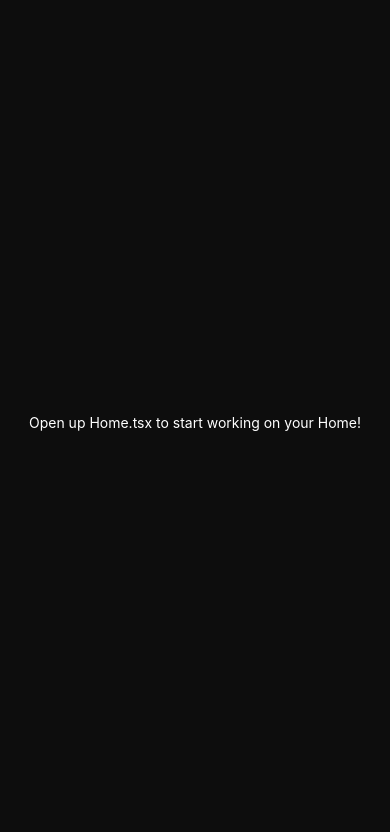
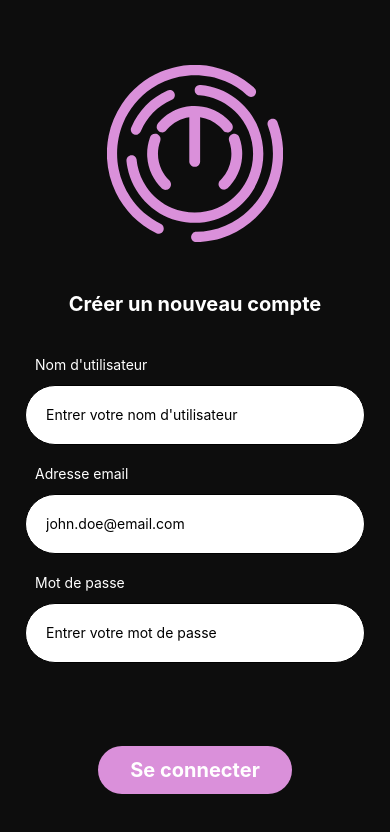
Before and after one commit to MasterProject03/mobile-app, a React Native app: screen /Register in a window 390 px wide. Shown: the top 832 px of the page. Built offline with nearby package versions, Linux system fonts and the light colour scheme.

Commit message:
Update register page

```diff
--- a/src/Register.tsx
+++ b/src/Register.tsx
@@ -1,12 +1,27 @@
 import { StatusBar } from "expo-status-bar";
-import { StyleSheet, Text, View } from "react-native";
+import {
+  StyleSheet,
+  Text,
+  View,
+  Image,
+} from "react-native";
+import Input from "../src/components/Input";
+import PinkButton from "../src/components/PinkButton";
+import RadioButton from "../src/components/RadioButton";
 
-export default function Home() {
+export default function Register() {
   return (
     <View style={styles.container}>
       <StatusBar style="auto" />
-
-      <Text style={styles.text}>Open up Home.tsx to start working on your Home!</Text>
+      <View style={styles.header}>
+        <Image style={styles.logo} source={require("../assets/frame.svg")} />
+        <Text style={styles.text}>Créer un nouveau compte</Text>
+      </View>
+      <Input label="Nom d'utilisateur" placeholder="Entrer votre nom d'utilisateur" />
+      <Input label="Adresse email" placeholder="john.doe@email.com" />
+      <Input label="Mot de passe" placeholder="Entrer votre mot de passe" />
+      {/* <RadioButton/> */}
+      <PinkButton label="Se connecter"/>
     </View>
   );
 }
@@ -14,12 +29,27 @@
 const styles = StyleSheet.create({
   container: {
     flex: 1,
-    backgroundColor: "#0d0d0d",
+    backgroundColor: "#0D0D0D",
+    alignItems: "center",
+    padding: 25,
+  },
+
+  header: {
     alignItems: "center",
     justifyContent: "center",
+    marginVertical: 40,
   },
 
   text: {
     color: "#ffffff",
+    fontWeight: "bold",
+    fontSize: 20,
+  },
+
+  logo: {
+    width: "70%",
+    height: undefined,
+    aspectRatio: 1 / 1,
+    marginBottom: 50,
   },
 });
```
